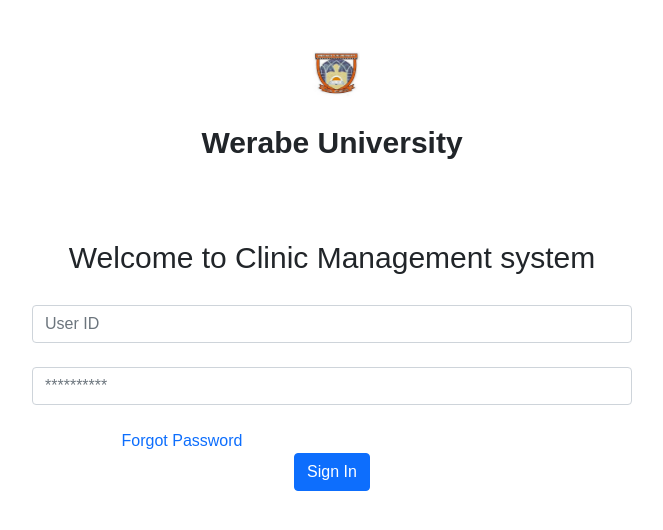
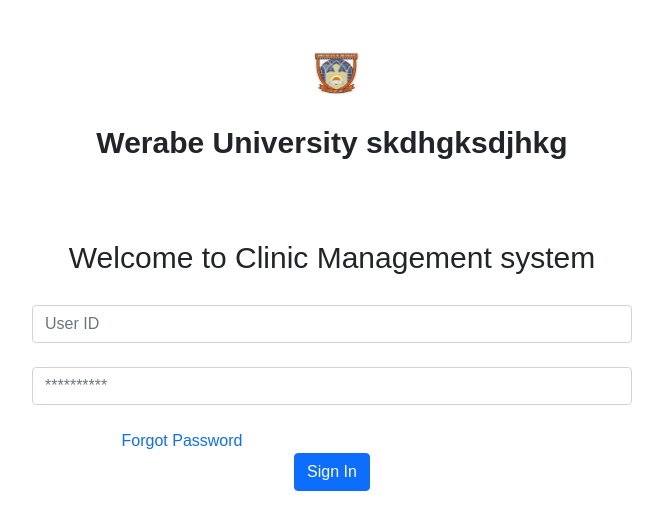
Before and after one commit to mekimannot/myproject, a PHP site: page / in a window 1280 px wide. Shown: the top 530 px of the page, without its empty margins (308-971 px from the left). Run offline with PHP 8.4, Linux system fonts and the light colour scheme.

Commit message:
somethig change

```diff
--- a/CLi/index.php
+++ b/CLi/index.php
@@ -52,7 +52,7 @@
     <meta charset="UTF-8">
     <meta http-equiv="X-UA-Compatible" content="IE=edge">
     <meta name="viewport" content="width=device-width, initial-scale=1.0">
-    <title>Clinic Management system skdhgksdjhkg</title>
+    <title>Clinic Management system </title>
     <link rel="stylesheet" href="sty.css">
     <link rel="stylesheet" type="text/css" href="bootstrap.css">
     <style>
@@ -64,7 +64,7 @@
     <form action="" method="post">
         <div class="h" style="display: block;">
         <img class="img" src="images/w.jpg" alt="Werabe" height="50px" width="50px" style="text-align: center; margin-left: 48%; margin-top: 50px; margin-bottom: 20px;">
-        <p align="center" style="margin-bottom: 40px; font-weight: bold; font-size: 30px;" class="p">Werabe University</p>
+        <p align="center" style="margin-bottom: 40px; font-weight: bold; font-size: 30px;" class="p">Werabe University skdhgksdjhkg</p>
         <!--<div class="aaaa" style="text-align: center; padding-top: 20px;margin-bottom: 80px; font-size: 55 px; color: green;">
           <span class="g1">W</span>
           <span class="e1">E</span>
```
